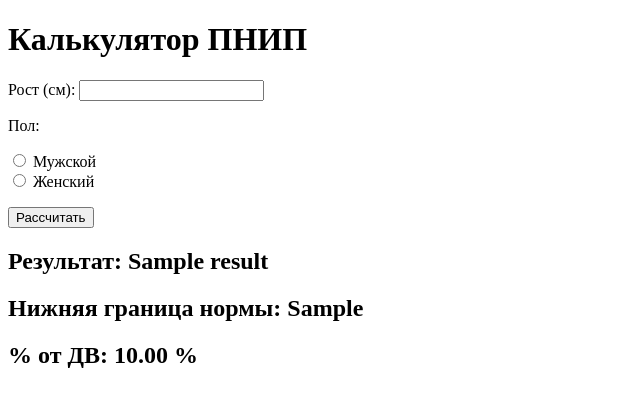
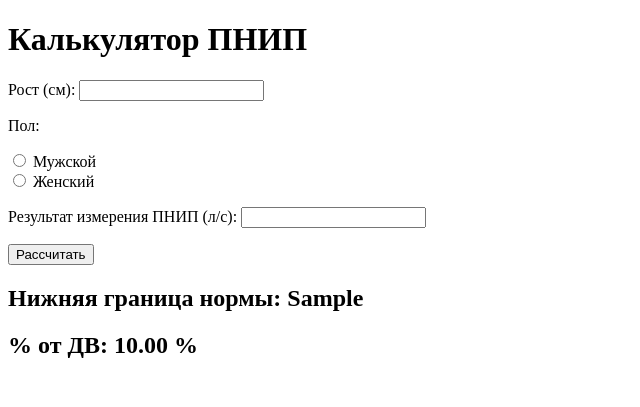
Before and after one commit to MaksRo52/pnip, a Django app: template main/templates/main/main.html in a window 1280 px wide. Shown: the top 407 px of the page, without its empty margins (0-640 px from the left). Run offline with Django 5.2, Linux system fonts and the light colour scheme; tables that the repository leaves empty hold one stand-in row (values such as "Sample post"); the template is opened without the code that fills it: values that come from a table or form of the project are taken from there, most other values are stand-ins (such as "Sample title", 1, 10 or a date in 2020).

Commit message:
correct math formula

```diff
--- a/main/forms.py
+++ b/main/forms.py
@@ -13,3 +13,4 @@ class HeightForm(forms.Form):
         label="Пол",
         widget=forms.RadioSelect
     )
+    pnip_result = forms.FloatField(label="Результат измерения ПНИП (л/с)", min_value=10, max_value=300)
--- a/main/templates/main/main.html
+++ b/main/templates/main/main.html
@@ -13,9 +13,8 @@
     </form>
 
 {% if result %}
-    <h2>Результат: {{ result }}</h2>
-    {% if normal_result %}
-        <h2>Нижняя граница нормы: {{ normal_result }}</h2>
+    {% if minimal_result %}
+        <h2>Нижняя граница нормы: {{ minimal_result }}</h2>
     {% endif %}
     {% if dv %}
         <h2>% от ДВ: {{ dv|floatformat:2 }} %</h2>
```
Also changed, not shown: main/views.py (+7 -6 lines).
